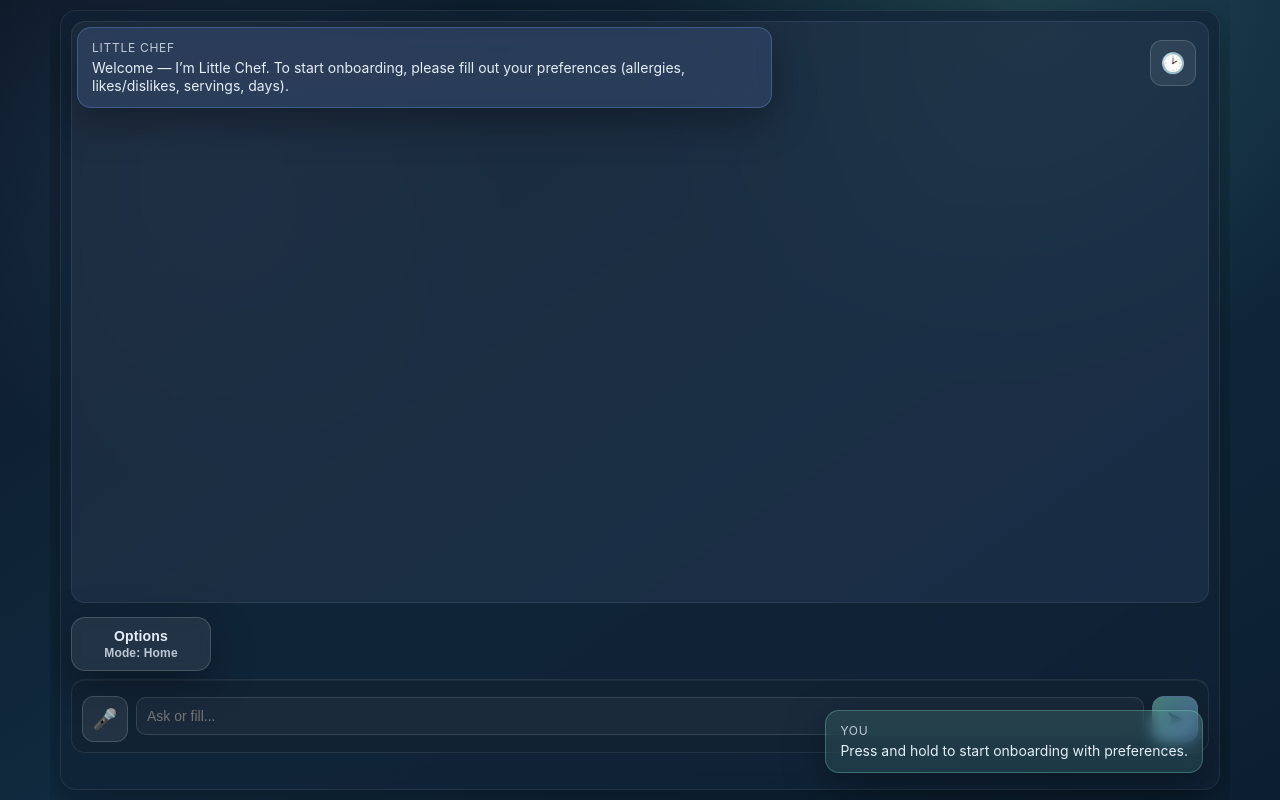
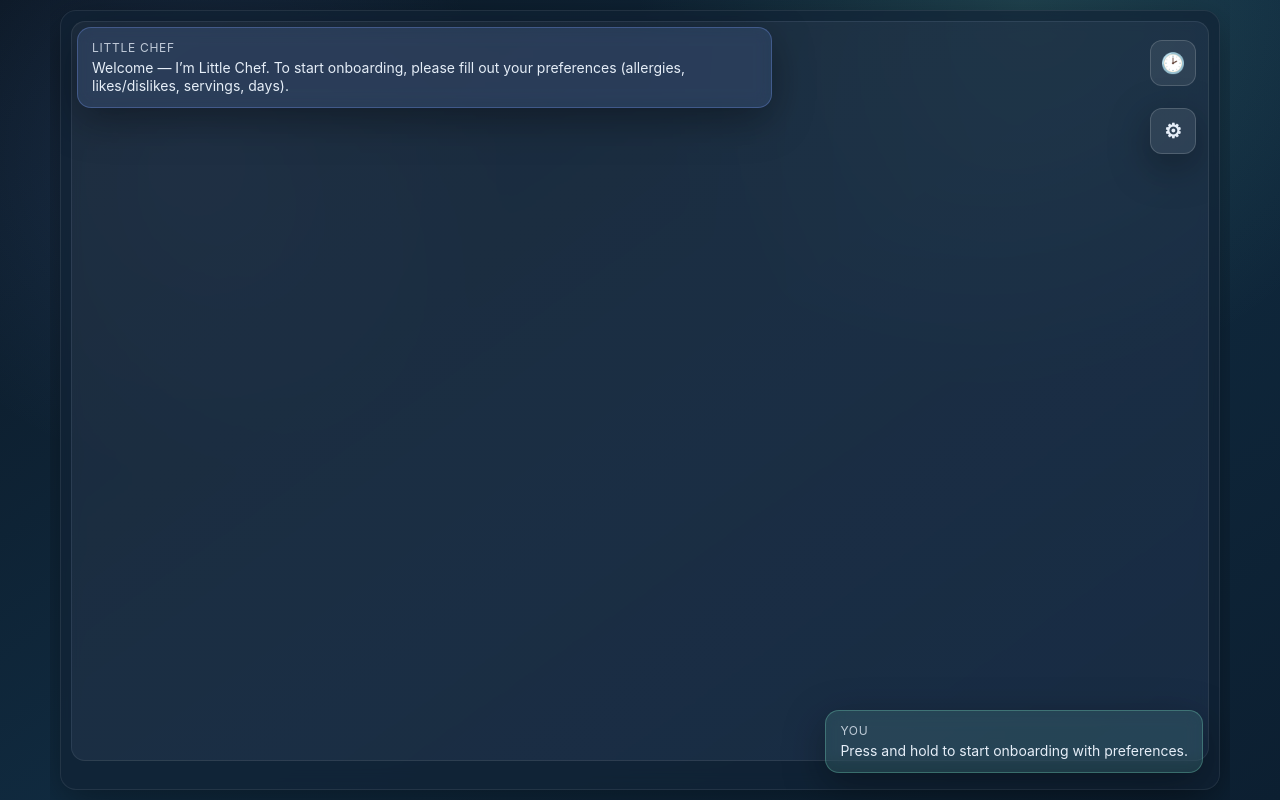
Before and after one commit to HAAIL-Universe/Little_Chef, a website: page web/index.html in a window 1280 px wide. Drawn offline with Linux system fonts and the light colour scheme; files that its build step writes are made by us from their sources; files whose address does not match are found by name.

Commit message:
UI: align stage layout and floating controls

```diff
--- a/web/index.html
+++ b/web/index.html
@@ -27,7 +27,7 @@
         <div class="bubble-label">You</div>
         <div class="bubble-text" id="duet-user-text">Tap mic or type to start</div>
       </div>
-      <div class="duet-composer" id="duet-composer">
+      <div class="duet-composer" id="duet-composer" aria-hidden="true">
         <button class="icon-btn" id="duet-mic" aria-label="Start voice input">🎤</button>
         <input id="duet-input" type="text" placeholder="Ask or fill..." autocomplete="off" inputmode="text" />
         <button class="icon-btn primary" id="duet-send" aria-label="Send message" disabled>➤</button>
--- a/web/src/main.ts
+++ b/web/src/main.ts
@@ -130,6 +130,10 @@ let onboardMenuActive = false;
 let onboardActiveItem: HTMLElement | null = null;
 let onboardIgnoreDocClickUntilMs = 0;
 let onboardDragActive = false;
+const COMPOSER_TRIPLE_TAP_WINDOW_MS = 450;
+let composerVisible = false;
+let stageTripleTapCount = 0;
+let stageTripleTapResetTimer: number | null = null;
 
 function headers() {
   const h: Record<string, string> = { "Content-Type": "application/json" };
@@ -478,14 +482,7 @@ function renderFlowMenu() {
   dropdown.appendChild(devItem);
 
   const currentLabel = flowDisplayLabel(currentFlowKey);
-  trigger.innerHTML = "";
-  const title = document.createElement("span");
-  title.textContent = "Options";
-  const mode = document.createElement("span");
-  mode.className = "current-label";
-  mode.textContent = `Mode: ${currentLabel}`;
-  trigger.appendChild(title);
-  trigger.appendChild(mode);
+  trigger.textContent = "⚙";
   trigger.setAttribute("aria-label", `Options (current: ${currentLabel})`);
 }
 
@@ -1334,6 +1331,7 @@ function wire() {
   setupDevPanel();
   applyRememberedJwtInput(jwtInput);
   wireDuetComposer();
+  wireFloatingComposerTrigger(document.querySelector(".duet-stage") as HTMLElement | null);
   setupHistoryDrawerUi();
   wireHistoryHotkeys();
   bindOnboardingLongPress();
@@ -1355,6 +1353,8 @@ function wireDuetComposer() {
   const micBtn = document.getElementById("duet-mic");
   if (!input || !sendBtn) return;
 
+  hideFloatingComposer();
+
   const syncButtons = () => {
     sendBtn.disabled = composerBusy || input.value.trim().length === 0;
   };
@@ -1373,6 +1373,7 @@ function wireDuetComposer() {
     sendAsk(text, { flowLabel: flow.label });
     input.value = "";
     syncButtons();
+    hideFloatingComposer();
   };
 
   input.addEventListener("input", syncButtons);
@@ -1392,9 +1393,62 @@ function wireDuetComposer() {
   setComposerPlaceholder();
 }
 
+function showFloatingComposer() {
+  const composer = document.getElementById("duet-composer") as HTMLElement | null;
+  if (!composer || composerVisible) return;
+  composer.classList.add("visible");
+  composer.setAttribute("aria-hidden", "false");
+  composerVisible = true;
+  syncFlowMenuVisibility();
+  setFlowMenuOpen(false);
+  const input = document.getElementById("duet-input") as HTMLInputElement | null;
+  setComposerPlaceholder();
+  window.requestAnimationFrame(() => input?.focus());
+}
+
+function hideFloatingComposer() {
+  const composer = document.getElementById("duet-composer") as HTMLElement | null;
+  if (!composer) return;
+  composer.classList.remove("visible");
+  composer.setAttribute("aria-hidden", "true");
+  composerVisible = false;
+  syncFlowMenuVisibility();
+  const input = document.getElementById("duet-input") as HTMLInputElement | null;
+  input?.blur();
+}
+
+function wireFloatingComposerTrigger(stage: HTMLElement | null) {
+  if (!stage) return;
+  stage.addEventListener("pointerdown", () => {
+    stageTripleTapCount += 1;
+    if (stageTripleTapResetTimer !== null) {
+      window.clearTimeout(stageTripleTapResetTimer);
+    }
+    stageTripleTapResetTimer = window.setTimeout(() => {
+      stageTripleTapCount = 0;
+      stageTripleTapResetTimer = null;
+    }, COMPOSER_TRIPLE_TAP_WINDOW_MS);
+    if (stageTripleTapCount < 3) {
+      return;
+    }
+    stageTripleTapCount = 0;
+    if (stageTripleTapResetTimer !== null) {
+      window.clearTimeout(stageTripleTapResetTimer);
+      stageTripleTapResetTimer = null;
+    }
+    showFloatingComposer();
+  });
+}
+
+function syncFlowMenuVisibility() {
+  if (!flowMenuContainer) return;
+  flowMenuContainer.classList.toggle("hidden", composerVisible);
+}
+
 function setupFlowChips() {
   const shell = document.getElementById("duet-shell");
   const composer = document.getElementById("duet-composer");
+  const stage = shell?.querySelector(".duet-stage") as HTMLElement | null;
   if (!shell || !composer) return;
 
   if (!flowMenuContainer) {
@@ -1409,7 +1463,7 @@ function setupFlowChips() {
   const trigger = document.createElement("button");
   trigger.type = "button";
   trigger.id = "flow-menu-trigger";
-  trigger.className = "flow-menu-btn";
+  trigger.className = "flow-menu-toggle";
   trigger.setAttribute("aria-haspopup", "true");
   trigger.setAttribute("aria-expanded", "false");
   trigger.addEventListener("click", () => setFlowMenuOpen(!flowMenuOpen));
@@ -1420,7 +1474,6 @@ function setupFlowChips() {
   dropdown.style.display = "none";
   dropdown.style.position = "absolute";
   dropdown.style.top = "calc(100% + 6px)";
-  dropdown.style.left = "0";
 
   flowMenuContainer.appendChild(trigger);
   flowMenuContainer.appendChild(dropdown);
@@ -1430,8 +1483,9 @@ function setupFlowChips() {
   setFlowMenuOpen(false);
   renderFlowMenu();
 
-  if (flowMenuContainer && flowMenuContainer.parentElement !== shell) {
-    shell.insertBefore(flowMenuContainer, composer);
+  const menuHost = stage ?? shell;
+  if (flowMenuContainer && menuHost && flowMenuContainer.parentElement !== menuHost) {
+    menuHost.appendChild(flowMenuContainer);
   }
 
   if (!flowMenuListenersBound) {
@@ -1719,13 +1773,17 @@ function positionFlowMenuDropdown() {
 
   dropdown.style.top = "";
   dropdown.style.bottom = "";
+  dropdown.style.left = "";
+  dropdown.style.right = "-4px";
 
   if (spaceBelow >= dropdownHeight + 8) {
     dropdown.style.top = `${trigger.offsetHeight + 6}px`;
   } else if (spaceAbove >= dropdownHeight + 8) {
     dropdown.style.bottom = `${trigger.offsetHeight + 6}px`;
+  } else if (spaceBelow >= spaceAbove) {
+    dropdown.style.top = `${Math.max(6, spaceBelow - 2)}px`;
   } else {
-    dropdown.style.top = `${Math.max(6, spaceBelow - 2)}px`;
+    dropdown.style.bottom = `${Math.max(6, spaceAbove - 2)}px`;
   }
 
   dropdown.style.display = prevDisplay;
--- a/web/src/style.css
+++ b/web/src/style.css
@@ -15,10 +15,8 @@
 
 html,
 body {
-  height: 100%;
   min-height: 100dvh;
   max-width: 100vw;
-  overflow: hidden;
   overscroll-behavior: none;
 }
 
@@ -30,6 +28,7 @@ body {
     linear-gradient(145deg, #0b1724, #102a3f 50%, #0c1f31);
   color: var(--text);
   max-width: 100vw;
+  overflow: auto;
 }
 
 body.history-open {
@@ -39,16 +38,15 @@ body.history-open {
 main.container {
   max-width: 1180px;
   width: 100%;
-  height: 100dvh;
+  height: auto;
   min-height: 100dvh;
-  max-height: 100dvh;
   margin: 0 auto;
   padding: 10px;
   display: flex;
   flex-direction: column;
-  gap: 10px;
+  gap: 4px;
   min-width: 0;
-  overflow: hidden;
+  overflow: visible;
 }
 
 .card,
@@ -216,7 +214,7 @@ pre {
   padding: 10px;
   display: flex;
   flex-direction: column;
-  gap: 8px;
+  gap: -10px;
   position: relative;
   overflow: visible;
   flex: 1 1 auto;
@@ -226,50 +224,42 @@ pre {
 }
 
 .flow-menu {
-  position: relative;
-  width: 100%;
+  position: absolute;
+  top: 80px;
+  right: 12px;
+  z-index: 90;
   display: flex;
-  justify-content: flex-start;
-  align-items: center;
-  flex: 0 0 auto;
-  z-index: 120;
+  flex-direction: column;
+  align-items: flex-end;
+  gap: 6px;
 }
 
-.flow-menu-btn {
-  width: auto;
-  min-width: 140px;
-  padding: 10px 14px;
-  border-radius: 14px;
+.flow-menu-toggle {
+  width: 46px;
+  height: 46px;
+  border-radius: 12px;
   border: 1px solid rgba(255, 255, 255, 0.16);
   background: rgba(255, 255, 255, 0.08);
   color: var(--text);
-  font-weight: 700;
-  letter-spacing: 0.01em;
+  box-shadow: var(--shadow);
+  font-size: 20px;
+  display: inline-flex;
+  align-items: center;
+  justify-content: center;
   cursor: pointer;
-  box-shadow: var(--shadow);
-  backdrop-filter: blur(6px);
-  -webkit-backdrop-filter: blur(6px);
-  transition: transform 120ms ease, box-shadow 120ms ease, background 120ms ease, border-color 120ms ease;
+  transition: transform 120ms ease, box-shadow 120ms ease, background 120ms ease;
 }
 
-.flow-menu-btn:hover {
+.flow-menu-toggle:hover {
   transform: translateY(-1px);
   background: rgba(255, 255, 255, 0.12);
-}
-
-.flow-menu-btn .current-label {
-  display: block;
-  font-size: 12px;
-  opacity: 0.8;
-  margin-top: 2px;
 }
 
 .flow-menu-dropdown {
   position: absolute;
   top: calc(100% + 6px);
-  left: 0;
-  right: auto;
-  bottom: auto;
+  left: auto;
+  right: -4px;
   background: var(--card-strong);
   border: 1px solid var(--glass-border);
   border-radius: 12px;
@@ -318,8 +308,10 @@ pre {
 
 .duet-stage {
   position: relative;
-  flex: 1 1 auto;
-  min-height: 0;
+  flex: 0 0 auto;
+  height: 895px;
+  max-height: 895px;
+  min-height: auto;
   border-radius: 14px;
   background: linear-gradient(145deg, rgba(255, 255, 255, 0.05), rgba(127, 164, 255, 0.08));
   border: 1px solid var(--glass-border);
@@ -327,6 +319,7 @@ pre {
   overscroll-behavior: contain;
   min-width: 0;
   width: 100%;
+  padding: 8px 12px 12px;
 }
 
 .inventory-ghost {
@@ -616,7 +609,10 @@ pre {
 }
 
 .duet-composer {
-  flex: 0 0 auto;
+  position: absolute;
+  left: 50%;
+  bottom: 24px;
+  transform: translate(-50%, 12px);
   display: grid;
   grid-template-columns: auto 1fr auto;
   gap: 8px;
@@ -625,9 +621,20 @@ pre {
   border: 1px solid var(--glass-border);
   border-radius: 14px;
   padding: 10px;
-  box-shadow: inset 0 1px 0 rgba(255, 255, 255, 0.05);
-  width: 100%;
+  width: min(460px, calc(100% - 32px));
+  max-width: 460px;
   min-width: 0;
+  box-shadow: var(--shadow), inset 0 1px 0 rgba(255, 255, 255, 0.05);
+  opacity: 0;
+  pointer-events: none;
+  z-index: 60;
+  transition: opacity 160ms ease, transform 160ms ease;
+}
+
+.duet-composer.visible {
+  opacity: 1;
+  pointer-events: auto;
+  transform: translate(-50%, 0);
 }
 
 .duet-composer input {
```
Also changed, not shown: web/dist/index.html, web/dist/main.js, web/dist/style.css.
